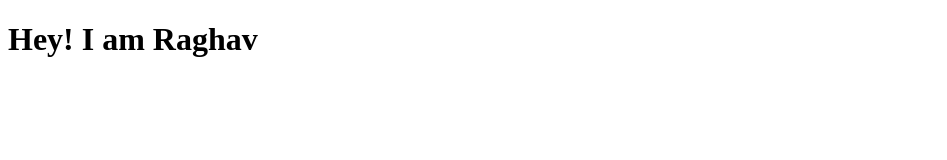
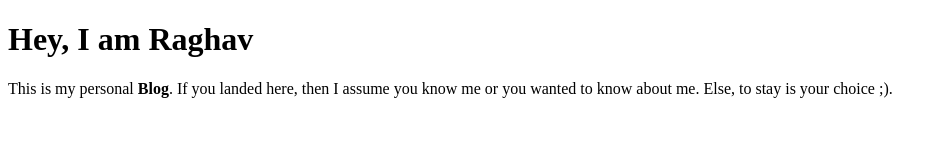
Before and after one commit to Raghav219-si/first-web-app, a plain HTML site: page index.html in a window 1280 px wide. Shown: the whole page, without its empty margins (0-947 px from the left). Drawn offline with Linux system fonts and the light colour scheme.

Commit message:
refactor - updated my main page

```diff
--- a/index.html
+++ b/index.html
@@ -4,9 +4,11 @@
     <meta charset="UTF-8">
     <meta http-equiv="X-UA-Compatible" content="IE=edge">
     <meta name="viewport" content="width=device-width, initial-scale=1.0">
-    <title>Document</title>
+    <title>Raghav Agrawal's Blog</title>
 </head>
 <body>
-    <h1>Hey! I am Raghav</h1>
+    <h1>Hey, I am Raghav</h1>
+    This is my personal <b>Blog</b>. If you landed here, then I assume you know me or you wanted to know about me. Else, to stay is your choice ;).
+
 </body>
 </html>
```
